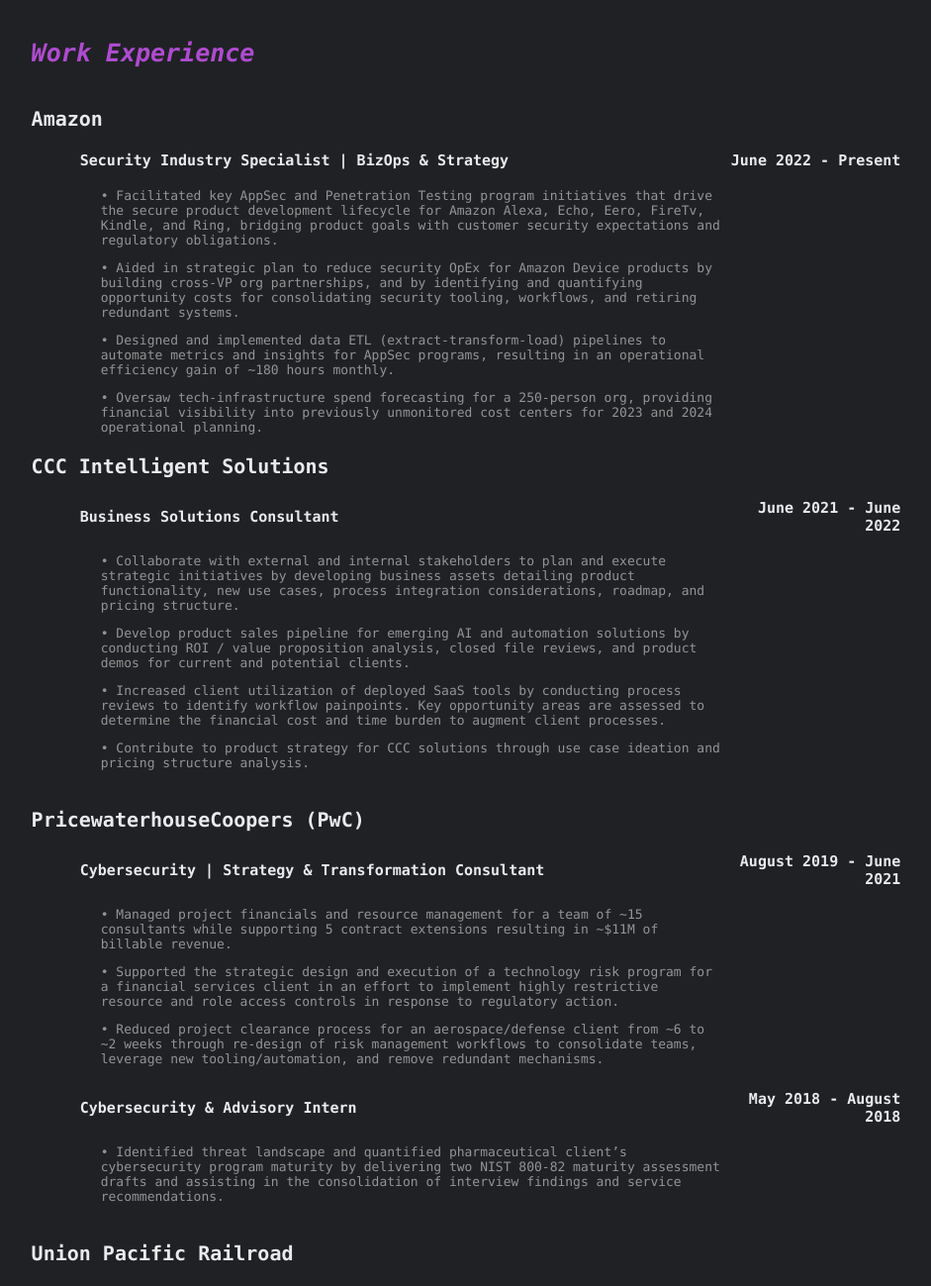
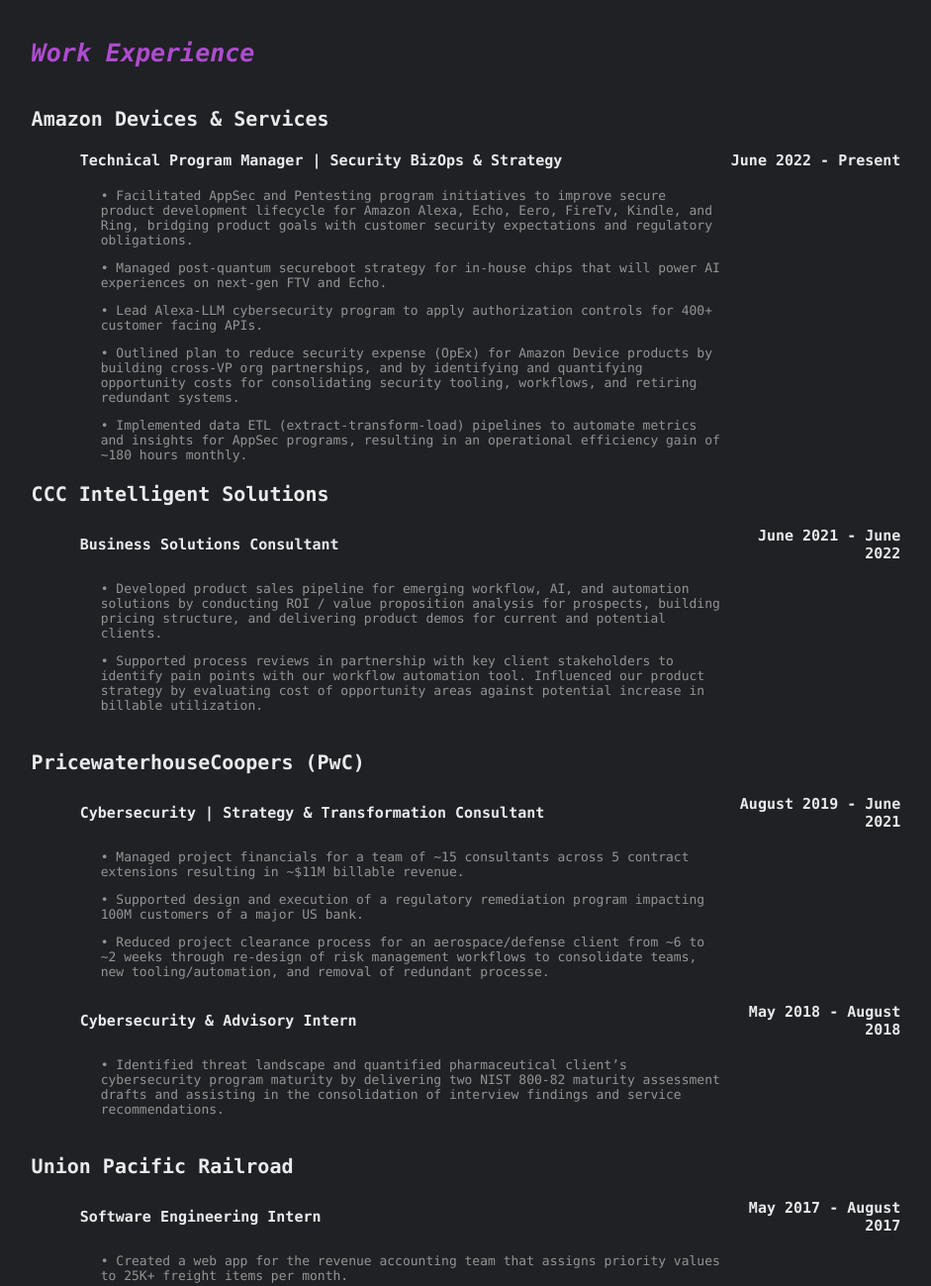
Before and after one commit to kennethho97/personal-site, a plain HTML site: page index.html in a window 1280 px wide. Shown: the part 855-2154 px from the top of the page at 99% size, without its empty margins (169-1110 px from the left). Drawn offline with Linux system fonts and the light colour scheme.

Commit message:
Update index.html

```diff
--- a/index.html
+++ b/index.html
@@ -161,7 +161,7 @@
     <thead>
       <tr>
         <th>
-          <h5>Amazon</h5>
+          <h5>Amazon Devices & Services</h5>
         </th>
       </tr>
     </thead>
@@ -169,7 +169,7 @@
       <table class="contentBullets">
         <tr>
           <td>
-            <h6 style="padding-left: 7%;">Security Industry Specialist | BizOps & Strategy</h6>
+            <h6 style="padding-left: 7%;">Technical Program Manager | Security BizOps & Strategy</h6>
           </td>
           <td>
             <h6 style="text-align: right;">June 2022 - Present</h6>
@@ -178,16 +178,19 @@
         <tr>
           <td style="width:80%;">
             <p style="padding-left: 10%;">
-              • Facilitated key AppSec and Penetration Testing program initiatives that drive the secure product development lifecycle for Amazon Alexa, Echo, Eero, FireTv, Kindle, and Ring, bridging product goals with customer security expectations and regulatory obligations.
+              • Facilitated AppSec and Pentesting program initiatives to improve secure product development lifecycle for Amazon Alexa, Echo, Eero, FireTv, Kindle, and Ring, bridging product goals with customer security expectations and regulatory obligations.
             </p>
             <p style="padding-left: 10%;">
-              • Aided in strategic plan to reduce security OpEx for Amazon Device products by building cross-VP org partnerships, and by identifying and quantifying opportunity costs for consolidating security tooling, workflows, and retiring redundant systems.
+              • Managed post-quantum secureboot strategy for in-house chips that will power AI experiences on next-gen FTV and Echo.
             </p>
             <p style="padding-left: 10%;">
-              • Designed and implemented data ETL (extract-transform-load) pipelines to automate metrics and insights for AppSec programs, resulting in an operational efficiency gain of ~180 hours monthly.
+              • Lead Alexa-LLM cybersecurity program to apply authorization controls for 400+ customer facing APIs.
             </p>
             <p style="padding-left: 10%;">
-              • Oversaw tech-infrastructure spend forecasting for a 250-person org, providing financial visibility into previously unmonitored cost centers for 2023 and 2024 operational planning.
+              • Outlined plan to reduce security expense (OpEx) for Amazon Device products by building cross-VP org partnerships, and by identifying and quantifying opportunity costs for consolidating security tooling, workflows, and retiring redundant systems.
+            </p>
+            <p style="padding-left: 10%;">
+              • Implemented data ETL (extract-transform-load) pipelines to automate metrics and insights for AppSec programs, resulting in an operational efficiency gain of ~180 hours monthly.
             </p>
           </td>
         </tr>
@@ -216,16 +219,10 @@
         <tr>
           <td style="width:80%;">
             <p style="padding-left: 10%;">
-              • Collaborate with external and internal stakeholders to plan and execute strategic initiatives by developing business assets detailing product functionality, new use cases,  process integration considerations, roadmap, and pricing structure.
+              • Developed product sales pipeline for emerging workflow, AI, and automation solutions by conducting ROI / value proposition analysis for prospects, building pricing structure, and delivering product demos for current and potential clients.
             </p>
             <p style="padding-left: 10%;">
-              • Develop product sales pipeline for emerging AI and automation solutions by conducting ROI / value proposition analysis, closed file reviews, and product demos for current and potential clients.
-            </p>
-            <p style="padding-left: 10%;">
-              • Increased client utilization of deployed SaaS tools by conducting process reviews to identify workflow painpoints. Key opportunity areas are assessed to determine the financial cost and time burden to augment client processes.
-            </p>
-            <p style="padding-left: 10%;">
-              • Contribute to product strategy for CCC solutions through use case ideation and pricing structure analysis.
+              • Supported process reviews in partnership with key client stakeholders to identify pain points with our workflow automation tool. Influenced our product strategy by evaluating cost of opportunity areas against potential increase in billable utilization.
             </p>
           </td>
         </tr>
@@ -255,13 +252,13 @@
         <tr>
           <td style="width:80%;">
             <p style="padding-left: 10%;">
-              • Managed project financials and resource management for a team of ~15 consultants while supporting 5 contract extensions resulting in ~$11M of billable revenue.
+              • Managed project financials for a team of ~15 consultants across 5 contract extensions resulting in ~$11M billable revenue.
             </p>
             <p style="padding-left: 10%;">
-              • Supported the strategic design and execution of a technology risk program for a financial services client in an effort to implement highly restrictive resource and role access controls in response to regulatory action.
+              • Supported design and execution of a regulatory remediation program impacting 100M customers of a major US bank.
             </p>
             <p style="padding-left: 10%;">
-              • Reduced project clearance process for an aerospace/defense client from ~6  to ~2 weeks through re-design of risk management workflows to consolidate teams, leverage new tooling/automation, and remove redundant mechanisms.
+              • Reduced project clearance process for an aerospace/defense client from ~6  to ~2 weeks through re-design of risk management workflows to consolidate teams, new tooling/automation, and removal of redundant processe.
             </p>
           </td>
         </tr>
@@ -310,7 +307,7 @@
         <tr>
           <td style="width:80%;">
             <p style="padding-left: 10%;">
-              • Created a web app for Union Pacific’s revenue accounting team by utilizing Javascript, SQL, and AngularJS. Web app categorizes and assigns a priority value to 25K+ freight items per month in order to streamline the manual processes.
+              • Created a web app for the revenue accounting team that assigns priority values to 25K+ freight items per month.
             </p>
           </td>
         </tr>
@@ -351,7 +348,7 @@
         <tr>
           <td style="width:80%;">
             <p style="padding-left: 10%;">
-              • Supported pre-seed ($1.8M raise) product and business development by developing assets such as Litepaper, Pitch deck, Token Allocation Diagrams, Product Announcements, Governance Token Guidelines, and initial UI Design via Figma.
+              • Supported pre-seed ($1.8M raise) product and business development for Phantasia Sports (acquired in 2024) by developing company Litepaper, Pitch deck, Product Announcements, Governance Token Guidelines, and initial UI Design via Figma.
             </p>
           </td>
         </tr>
@@ -381,7 +378,7 @@
         <tr>
           <td style="width:80%;">
             <p style="padding-left: 10%;">
-              • Supported product marketing initiatives (pre and post $40M first round raise) by producing articles about crypto, decentralized finance, Neon Labs’ product (Neon EVM), and the blockchain industry.
+              • Supported early product marketing initiatives (pre and post $40M first-round raise) for Neon Labs by producing articles about crypto, decentralized finance, the Neon EVM product, and the blockchain industry.
             </p>
           </td>
         </tr>
```
